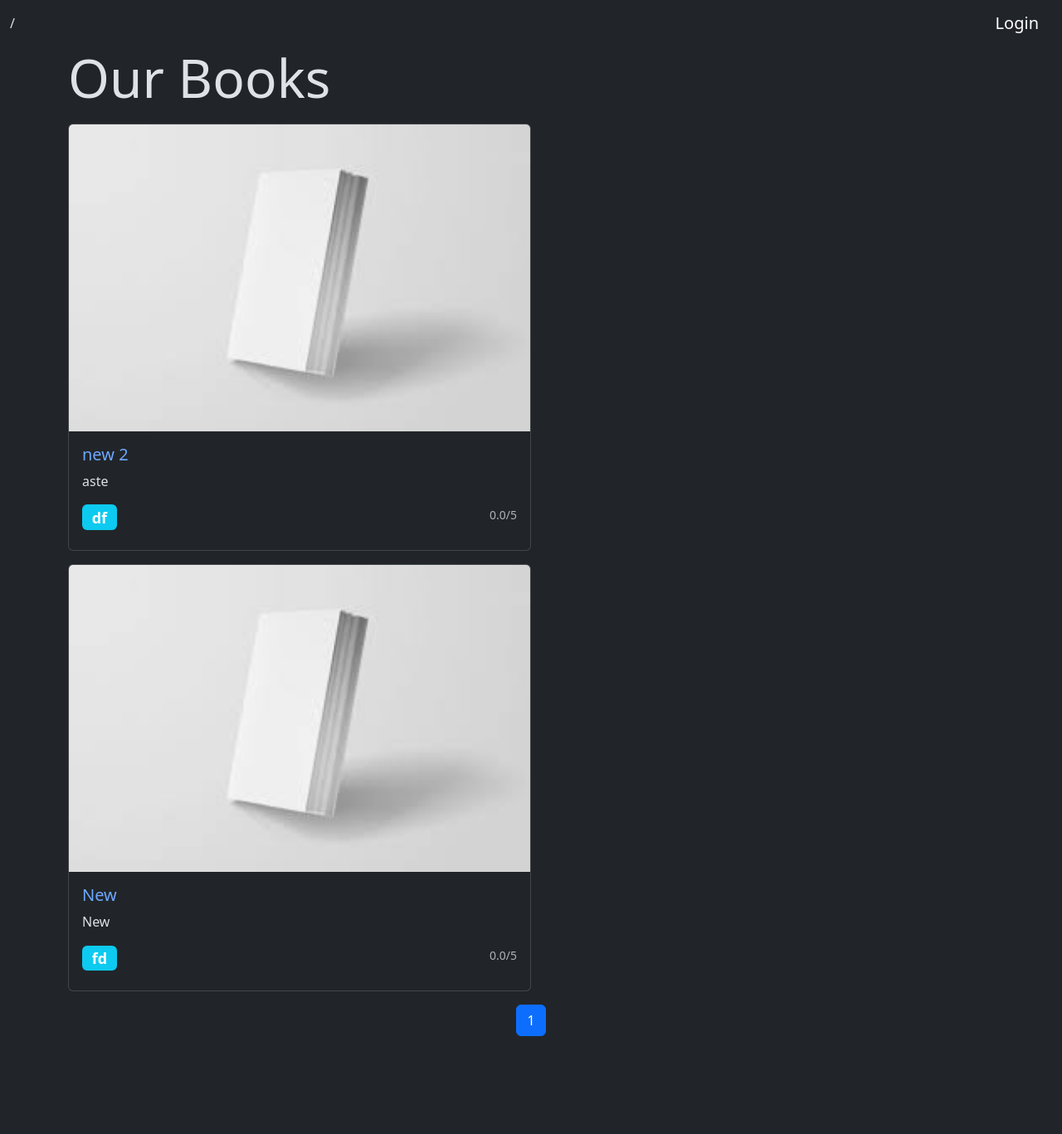
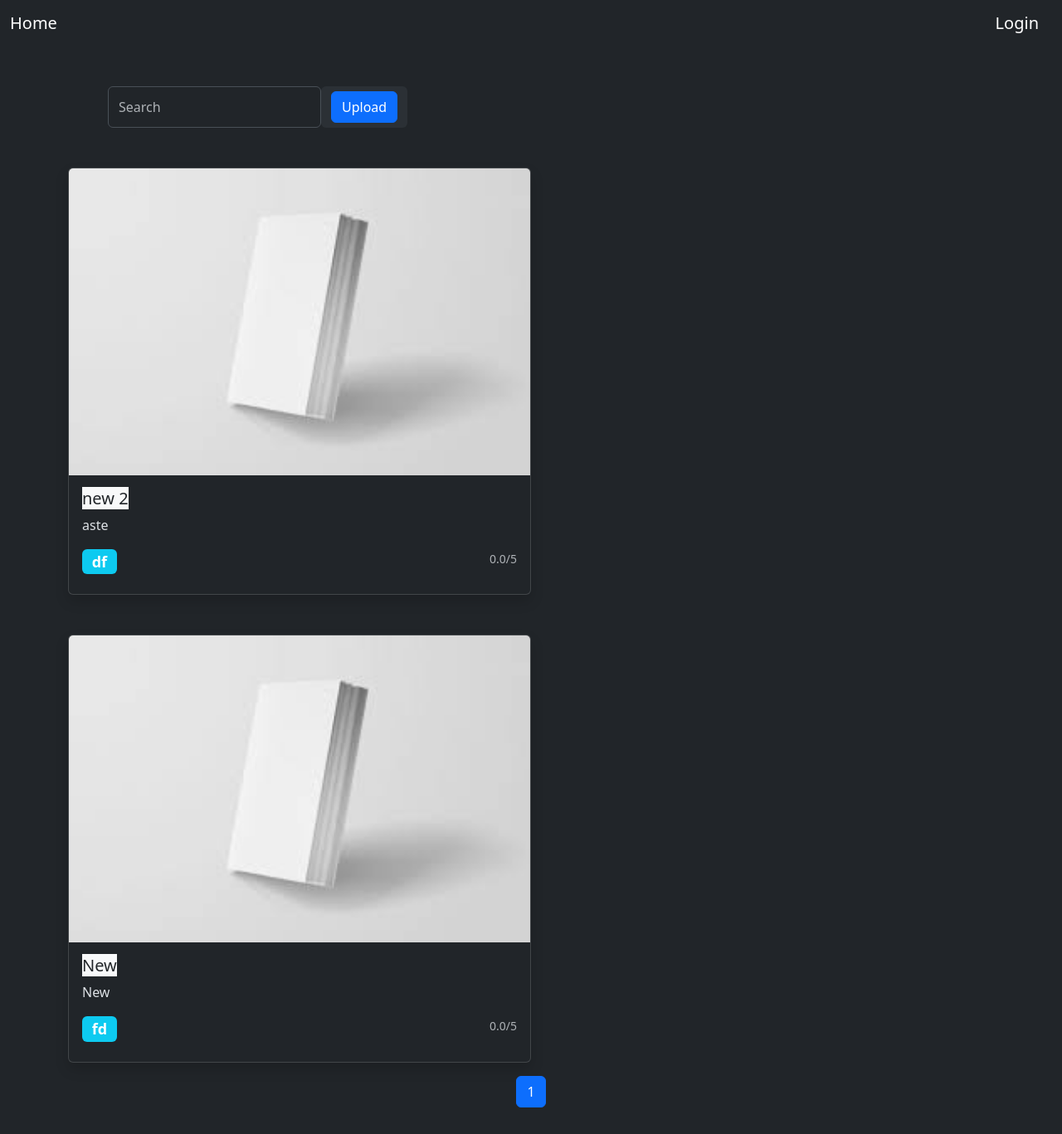
Before and after one commit to Nxttyy/Capstone-Django-Main, a Django app: page / in a window 1280 px wide. Shown: the whole page at 83% size. Before the commit the page ends 1249 px from the top, so only its background shows below. Run offline with Django 5.2, Linux system fonts and the light colour scheme; data comes from the database, SQL or seed files in the repository; both versions use the stored data as it was after the commit; some libraries are stand-ins or nearby versions.

Commit message:
search, account-update-for ...

```diff
--- a/library/bookApp/models.py
+++ b/library/bookApp/models.py
@@ -7,7 +7,7 @@ class Book(models.Model):
 	id = models.IntegerField(primary_key=True)
 	title = models.CharField(max_length=50)
 	author = models.CharField(max_length=50)
-	pcs_left = models.CharField("Total number of copies", max_length=50)
+	pcs_left = models.IntegerField("Total number of copies")
 	genre =  models.CharField(max_length=150)
 	cover_image = models.ImageField(upload_to='Book-Covers/', default='defaults/no-cover.jpeg')
 	rating = models.FloatField(default=0)
--- a/library/bookApp/templates/bookApp/book_upload.html
+++ b/library/bookApp/templates/bookApp/book_upload.html
@@ -4,9 +4,13 @@
 	Book-Upload
 {% endblock%}
 {% block content %}
+<fieldset class="m-5">
+    <legend class="">Upload A Book</legend>
+
 	<form method="post" action="" enctype="multipart/form-data" class="">
 		{% csrf_token %}
 		{{ form|crispy }}
 		<input type="submit" value="Upload" class="btn btn-primary">
 	</form>
+</fieldset>
 {% endblock %}
--- a/library/bookApp/templates/bookApp/home.html
+++ b/library/bookApp/templates/bookApp/home.html
@@ -4,18 +4,26 @@
 	Home
 {% endblock%}
 {% block content %}
-	<!-- <div> -->
-	<p class="text-left display-3">Our Books</p>
 
-	<div class="d-flex flex-wrap gap-3  ">
+	<div class="input-group rounded text-center m-5">
+		<form action="{% url 'search-results' %}" method="get" class="d-flex flex-row">
+			<input type="text" class="form-control rounded" placeholder="Search" aria-label="Search" aria-describedby="search-addon" name="q"/>
+					<span class="input-group-text border-0" id="search-addon">
+
+			<input type="submit" value="Upload" class="btn btn-primary">
+		</span>
+
+	</div>
+
+	<div class="d-flex flex-wrap gap-5  ">
 
 		{% for book in books%}
 
 			<!-- <a href={% url 'book-detail' book.id %} class="no-style"><div class="card mb-3  shadow-lg" style="max-width: 540px;"> -->
-			<div class="card w-50" onclick="location.href={% url 'book-detail' book_id=book.id %};">
+			<div class="card w-50 shadow" onclick="location.href={% url 'book-detail' book_id=book.id %};">
 				<img class="card-img-top" src="{{book.cover_image.url}}" alt="Card image cap">
 				<div class="card-body">
-					<h5 class="card-title "><a href={% url 'book-detail' book_id=book.id %} class="link-offset-2 link-underline link-underline-opacity-0">{{book.title}}</a></h5>
+					<h5 class="card-title "><a href={% url 'book-detail' book_id=book.id %} class="bg-light text-dark" style="text-decoration: none;">{{book.title}}</a></h5>
 					<p class="card-text">{{book.author}}</p>
 					<div class="d-flex flex-row justify-content-between">
 						<h4><span class="badge badge-secondary bg-info">{{ book.genre}}</span></h4>
@@ -70,5 +78,4 @@
 			</ul>
 		</nav>
 	</div>
-
 {% endblock %}
--- a/library/bookApp/templates/bookApp/layout.html
+++ b/library/bookApp/templates/bookApp/layout.html
@@ -51,13 +51,14 @@
 		</div> -->
 		<nav class="navbar navbar-expand-sm bg-dark navbar-dark">
 			<div class="container-fluid">
-{% url 'book-home'%}
+				<a class="navbar-brand" href={% url 'book-home'%}>Home</a>
+
+
 				{% if user.is_authenticated %}
 					{% if user.is_staff or user.role == 'admin' %}
 						<a class="navbar-brand" href={% url 'book_upload'%}>Upload</a>
 						{% if user.is_staff %}
 							<a class="navbar-brand" href={% url 'admin:index'%}>Manage</a>
-
 						{% endif %}
 					{% endif %}
 					<a class="navbar-brand" href={% url 'logout'%}>Logout</a>
--- a/library/bookApp/urls.py
+++ b/library/bookApp/urls.py
@@ -1,12 +1,12 @@
 from django.urls import path
-from .views import book_detail, search_books, book_upload, BookListView, borrow, delete_book, edit_book
+from .views import book_detail, SearchResultsView, book_upload, BookListView, borrow, delete_book, edit_book
 
 urlpatterns = [
     path('', BookListView.as_view(), name='book-home'),
     # path('book/<int:pk>/', BookDetailView.as_view(), name='book-detail'),
     path('book/<int:book_id>/', book_detail, name='book-detail'),
     path('book/upload/', book_upload, name='book_upload'),
-    path('book/search/', search_books, name='search-results'),
+    path('book/search/', SearchResultsView.as_view(), name='search-results'),
     path('book/borrow/<int:book_id>/', borrow, name='book-borrow'),
     path('book/delete_book/<int:book_id>/', delete_book, name='book-delete'),
     path('book/edit_book/<int:book_id>/', edit_book, name='book-edit'),
--- a/library/bookApp/views.py
+++ b/library/bookApp/views.py
@@ -8,6 +8,7 @@ from django.views.generic import ListView, DetailView
 
 from django.contrib.auth.decorators import login_required
 from django.contrib import messages
+from django.db.models import Q # new
 
 
 class BookListView(ListView):
@@ -64,18 +65,31 @@ def book_detail(request, book_id):
 	return render(request, 'bookApp/book_detail.html', {'book':book, 'form':form, 'comments':comments, 'search_form':SearchForm()})	# book_id = request.GET.get('book_id')
 
 
-def search_books(request, book_id=None):
-	# form = SearchForm()
-	books = []
-	if request.method == "POST":
-		form = CommentForm(request.POST)
-		if form.is_valid():
-			prompt = form.cleaned_data["prompt"]
-			books = help_search(prompt)
+# def search_books(request, book_id=None):
+# 	# form = SearchForm()
+# 	books = []
+# 	if request.method == "POST":
+# 		form = CommentForm(request.POST)
+# 		if form.is_valid():
+# 			prompt = form.cleaned_data["prompt"]
+# 			books = help_search(prompt)
 
-	else:
-		form = CommentForm()
-	return render(request, 'bookApp/search.html', {'search_form':form, 'book':books})
+# 	else:
+# 		form = CommentForm()
+# 	return render(request, 'bookApp/search.html', {'search_form':form, 'book':books})
+
+class SearchResultsView(ListView):
+	model = Book
+	template_name = "bookApp/search.html"
+	context_object_name = 'books'
+
+
+	def get_queryset(self):  # new
+		query = self.request.GET.get("q")
+		object_list = Book.objects.filter(
+			Q(title__icontains=query) | Q(author__icontains=query)
+		)
+		return object_list
 
 def help_search(prompt):
 	by_title = Book.objects.filter(title=prompt)
--- a/library/users/templates/users/registration.html
+++ b/library/users/templates/users/registration.html
@@ -2,7 +2,7 @@
 		{% load crispy_forms_tags %}
 
 {% block content %}
-	<form method="post" action="" >
+	<form method="post" action="" enctype="multipart/form-data" >
 		{% csrf_token %}
 		{{ form|crispy}}
 		<input type="submit" value="Submit" class='btn btn-primary'>
--- a/library/users/urls.py
+++ b/library/users/urls.py
@@ -1,6 +1,6 @@
 from django.contrib import admin
 from django.urls import path, include
-from .views import register, login, log_out, account
+from .views import register, login, log_out, account, edit_account
 
 
 urlpatterns = [
@@ -8,6 +8,8 @@ urlpatterns = [
     path('login/', login, name='login'),
     path('logout/', log_out, name='logout'),
     path('account/', account, name='user-account'),
+    path('book/edit_account/', edit_account, name='account-edit'),
+
     # path('borrow/<book_id>', borrow, name='borrow-book'),
 
 
```
Also changed, not shown: library/bookApp/templates/bookApp/book_detail.html (+8 -1 lines), library/bookApp/templates/bookApp/search.html (+15 -14 lines), library/users/forms.py (+7 -1 lines), library/users/templates/users/account.html (+6 -10 lines), library/users/views.py (+16 -1 lines), library/bookApp/migrations/0002_alter_book_pcs_left.py (added), library/bookApp/migrations/0003_alter_book_pcs_left.py (added), library/db.sqlite3. Lines whose indentation alone changed are shown as unchanged.
